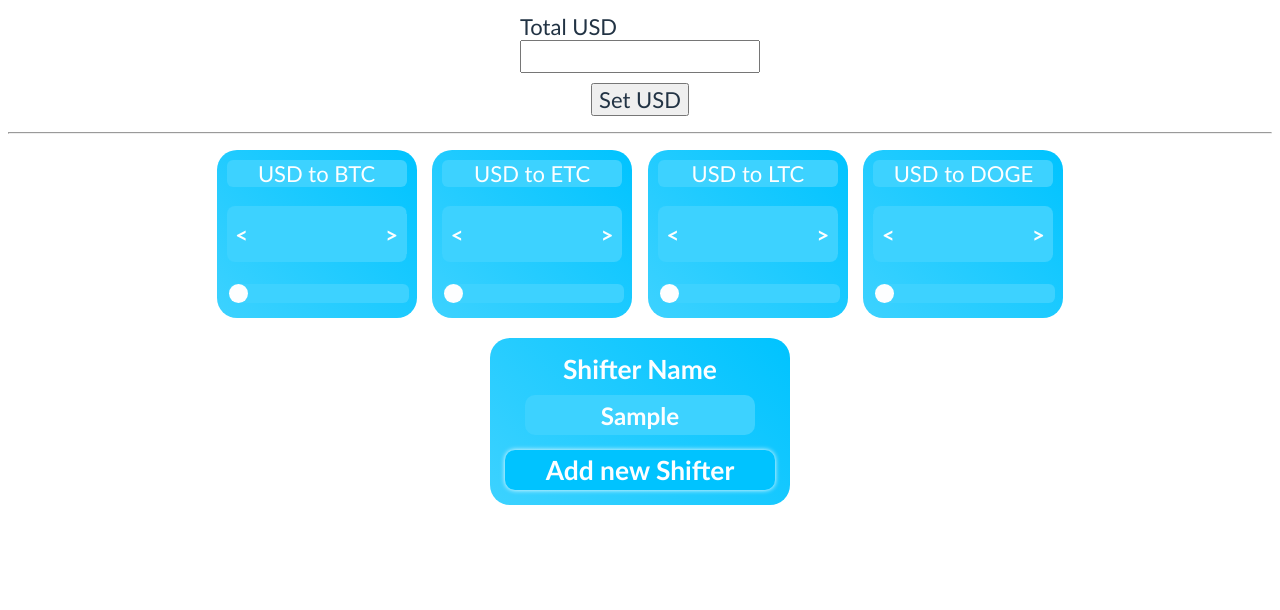
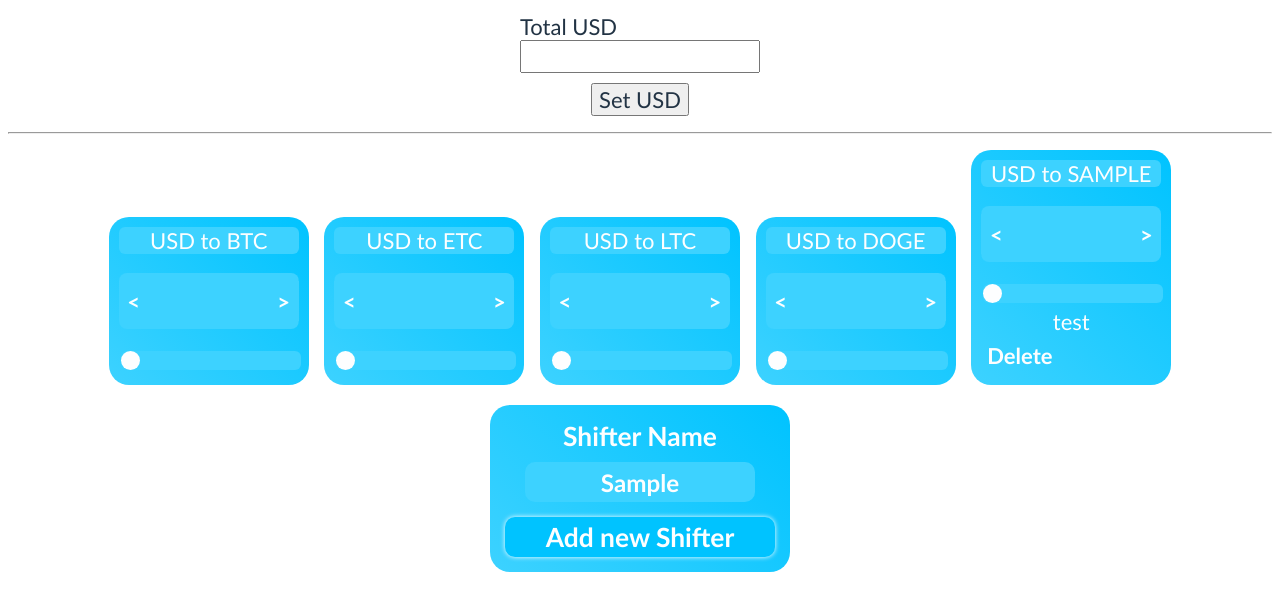
Before and after one commit to Spectr67/Crypto-shifter, a plain HTML site: page index.html in a window 1280 px wide. Both pictures are taken after typing "Sample" into the empty fields and a click on the button "Add new Shifter". Drawn offline with Linux system fonts and the light colour scheme; no server answers.

Commit message:
added span value tokens. styles.

```diff
--- a/controller.js
+++ b/controller.js
@@ -60,8 +60,7 @@ function remouteDownloadingCrypto(cryptos) {
 
 function handleAddNewShifter() {
   const cryptoName = renderNewCryptoShifter()
-  if (cryptoName && modelCryptos.avaibleCoins.includes(cryptoName)) {
-    renderCryptoShifter(cryptoName)
-    modelCryptos.addCrypto(cryptoName)
-  }
+  getCryptoPrice(crypto)
+  renderCryptoShifter(cryptoName)
+  modelCryptos.addCrypto(cryptoName)
 }
--- a/css/style.css
+++ b/css/style.css
@@ -236,3 +236,8 @@ html {
   outline: none;
   box-shadow: 0 0 5px var(--clr-white);
 }
+.value_span {
+  width: 100%;
+  display: block;
+  text-align: center;
+}
--- a/view.js
+++ b/view.js
@@ -87,7 +87,13 @@ function generateShifter(cryptoName) {
   const elProgressBot = document.createElement('progress')
   const elInputRange = document.createElement('input')
   const elButtonDelete = document.createElement('button')
+  const elSpanValueTokens = document.createElement('span')
 
+  elSpanValueTokens.textContent = 'test'
+
+  /////////////////
+  elSpanValueTokens.setAttribute('class', 'value_span')
+  ////////////////////
   elDivShifter.setAttribute('class', 'shifter')
 
   elLabel.setAttribute('for', `edit-${cryptoName}`)
@@ -137,6 +143,7 @@ function generateShifter(cryptoName) {
   elDivRow.appendChild(elButtonPlus)
   elDivShifter.appendChild(elProgressBot)
   elDivShifter.appendChild(elInputRange)
+  elDivShifter.appendChild(elSpanValueTokens)
   elDivShifter.appendChild(elButtonDelete)
 
   return elDivShifter
```
Also changed, not shown: 1 other file.
